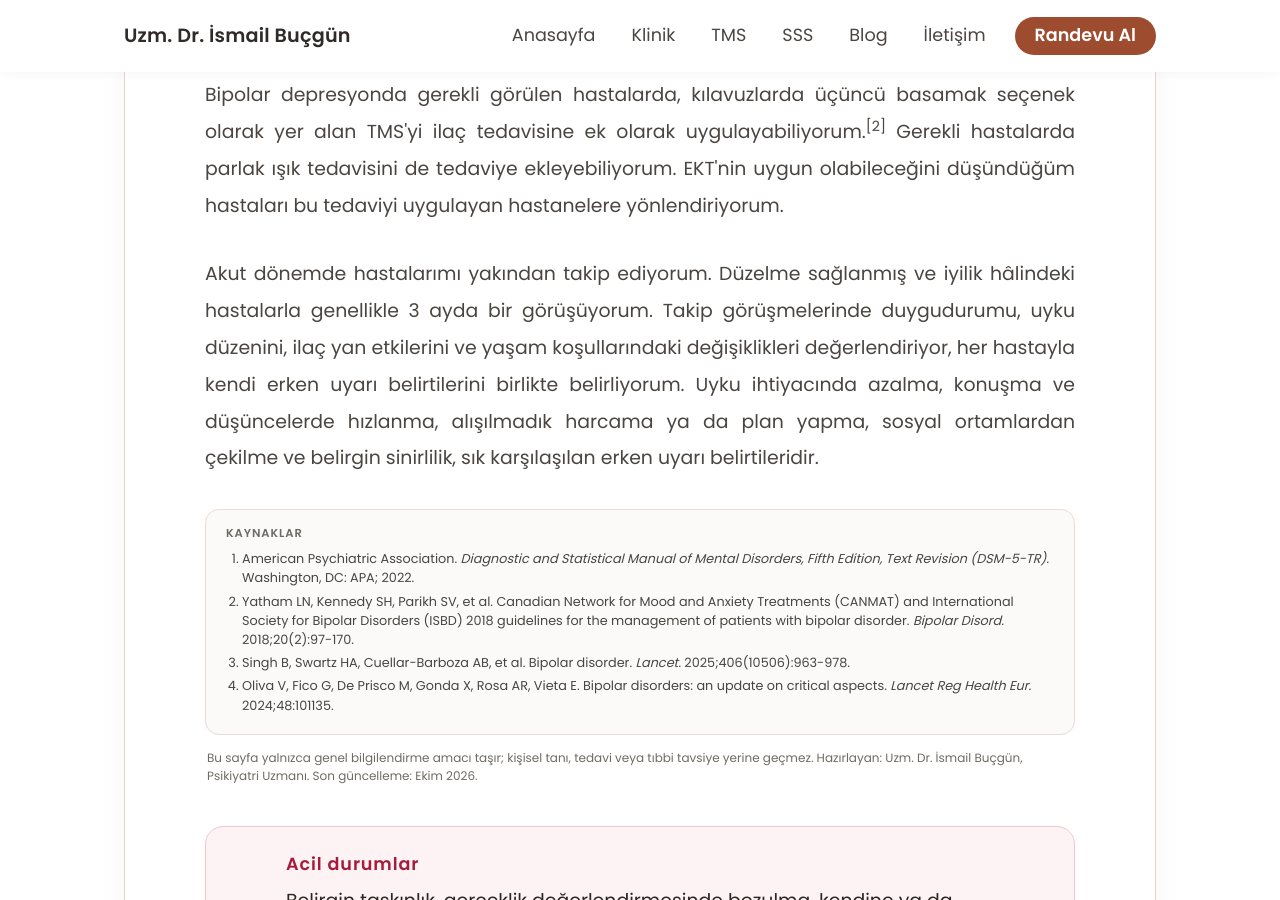
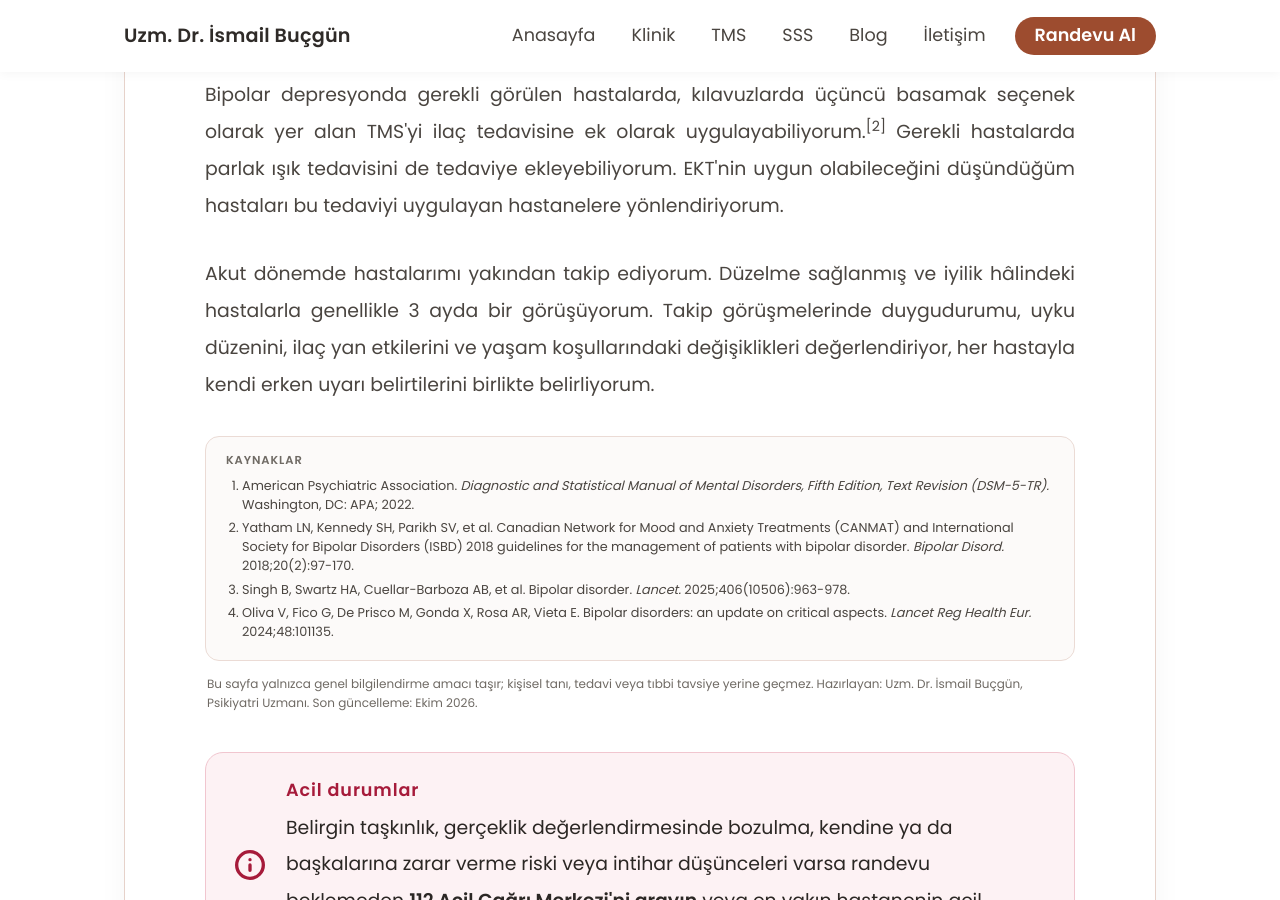
Before and after one commit to ibucgun/ibucgun.github.io, a Jekyll site: the page built from bipolar-bozukluk.html, in a window 1280 px wide and 900 px high, scrolled down 5310 px. Built offline with Jekyll 4.4.1, drawn with Linux system fonts in a browser that asks for light colours; some of the changed text lies outside the part shown.

Commit message:
Update bipolar-bozukluk.html

```diff
--- a/bipolar-bozukluk.html
+++ b/bipolar-bozukluk.html
@@ -142,5 +142,5 @@ Bipolar depresyonda gerekli görülen hastalarda, kılavuzlarda üçüncü basam
 </p>
 
 <p>
-Akut dönemde hastalarımı yakından takip ediyorum. Düzelme sağlanmış ve iyilik hâlindeki hastalarla genellikle 3 ayda bir görüşüyorum. Takip görüşmelerinde duygudurumu, uyku düzenini, ilaç yan etkilerini ve yaşam koşullarındaki değişiklikleri değerlendiriyor, her hastayla kendi erken uyarı belirtilerini birlikte belirliyorum. Uyku ihtiyacında azalma, konuşma ve düşüncelerde hızlanma, alışılmadık harcama ya da plan yapma, sosyal ortamlardan çekilme ve belirgin sinirlilik, sık karşılaşılan erken uyarı belirtileridir.
+Akut dönemde hastalarımı yakından takip ediyorum. Düzelme sağlanmış ve iyilik hâlindeki hastalarla genellikle 3 ayda bir görüşüyorum. Takip görüşmelerinde duygudurumu, uyku düzenini, ilaç yan etkilerini ve yaşam koşullarındaki değişiklikleri değerlendiriyor, her hastayla kendi erken uyarı belirtilerini birlikte belirliyorum.
 </p>
```
Also changed, not shown: other parts of bipolar-bozukluk.html (+1 -1 lines).
